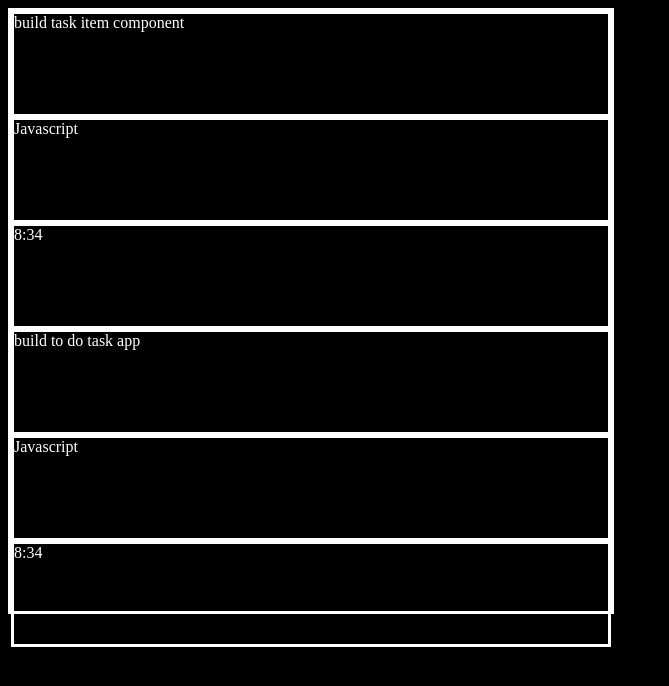
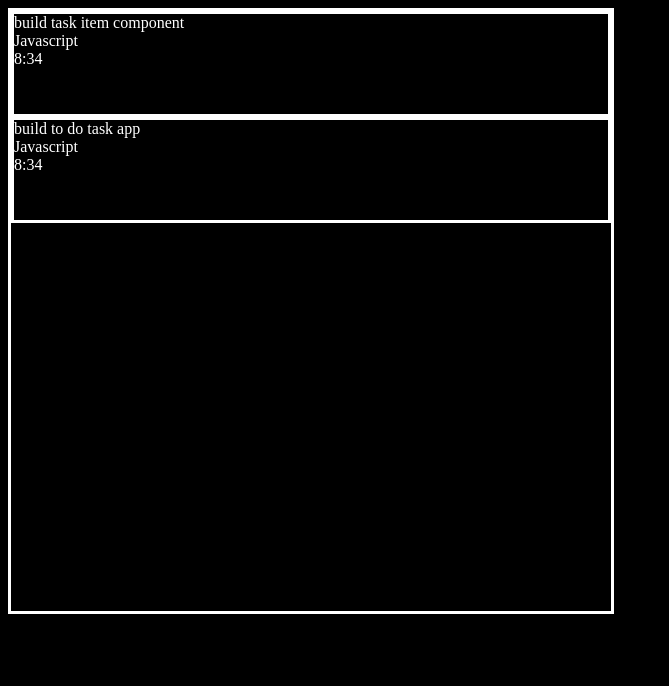
Before and after one commit to ck-js/To-Do-App, a website built with webpack: page dist/index.html in a window 1280 px wide. Shown: the whole page, without its empty margins (0-669 px from the left). Built offline with nearby package versions, Linux system fonts and the light colour scheme.

Commit message:
dynamically add ui components of task item element with nested elements of object descroption, project and time spent on each row of our task items container with each row rendering its own task with its own 3 key properties using flex display.

```diff
--- a/src/index.js
+++ b/src/index.js
@@ -12,5 +12,5 @@ const output = document.getElementById('output')
 output.appendChild(taskItemsContainer())
 // append task items to task items container
 const taskItemsParent = document.getElementById('task-items-container')
-taskItemsParent.appendChild(createTaskItem())
+taskItemsParent.append(createTaskItem())
 // append description component to task item
--- a/src/style.css
+++ b/src/style.css
@@ -6,13 +6,10 @@ body {
     border: 3px solid white;
     height: 600px;
     width: 600px;
-}
-#items-wrapper {
     display: flex;
     flex-direction: column;
-
 }
-.task-item {
+.task-item-element {
     border: 3px solid white;
     height: 100px;
 }
--- a/src/user-interface.js
+++ b/src/user-interface.js
@@ -27,8 +27,8 @@ return container;
 }
 // create task item
 function createTaskItem() {
-    const container = document.createElement('div')
-    container.id = 'items-wrapper';
+const taskItemsContainer = document.getElementById(
+    'task-items-container');
 
 
     for (let i = 0;i < taskItemsArray.length; i++) {
@@ -57,15 +57,12 @@ function createTaskItem() {
         taskItemElement.appendChild(div)
         taskItemElement.appendChild(div2)
         taskItemElement.appendChild(div3)
-        container.appendChild(taskItemElement)
-        // div.appendChild(div2)
-        // div2.appendChild(div3)
-        // container.appendChild(createDescriptionComponent())
-        // container.appendChild(addProjectComponent())
+
+        taskItemsContainer.appendChild(taskItemElement)
     }
 
 
-    return container;
+    return taskItemsContainer;
 }
 
 function createDescriptionComponent(description) {
```
Also changed, not shown: dist/bundle.js, 2 other files.
